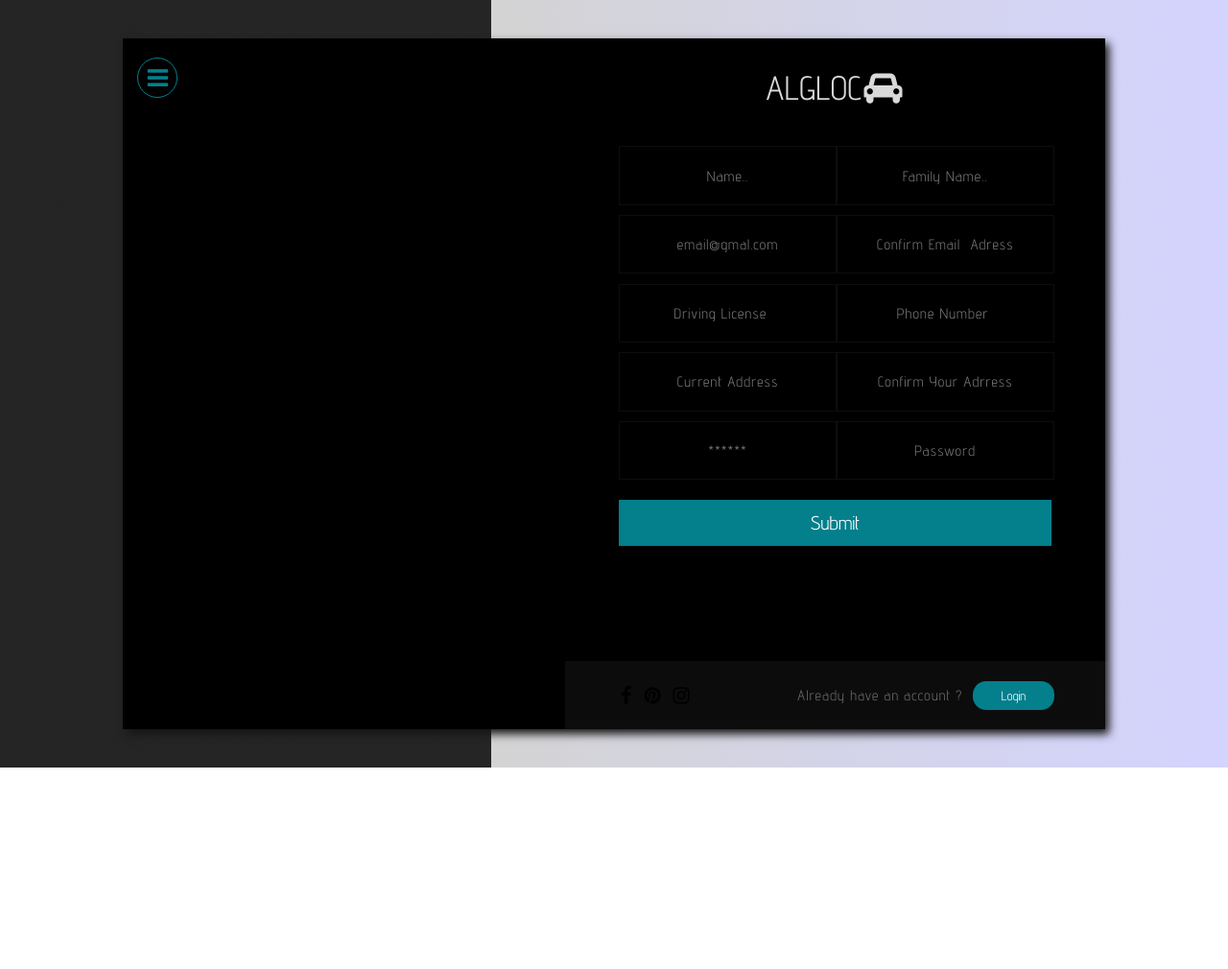
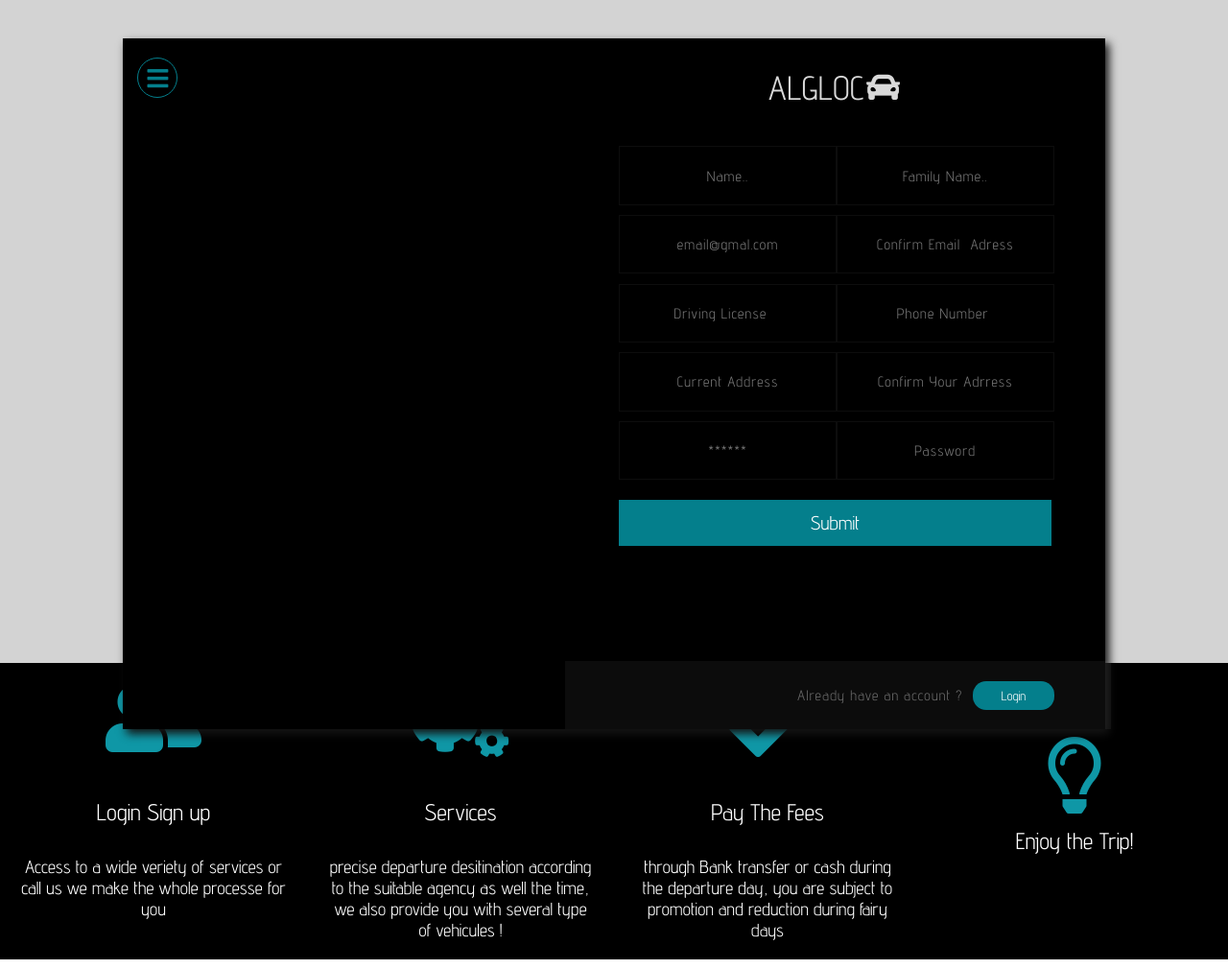
Before and after one commit to sara-boug/AlgLoc, a plain HTML site: page index.html in a window 1280 px wide. Shown: the whole page at 96% size. Before the commit the page ends 800 px from the top, so only its background shows below. Drawn offline with nearby package versions, Linux system fonts and the light colour scheme.

Commit message:
further details to the main index part

```diff
--- a/index.html
+++ b/index.html
@@ -6,6 +6,8 @@
   <link rel="stylesheet" href="views/CSS/indexStyle.css">
   <link rel="stylesheet" href="https://cdnjs.cloudflare.com/ajax/libs/font-awesome/4.7.0/css/font-awesome.min.css">
   <link href='https://fonts.googleapis.com/css?family=Advent Pro' rel='stylesheet'>
+  <link rel="stylesheet" href="https://use.fontawesome.com/releases/v5.12.1/css/all.css">
+
   <script src="https://code.jquery.com/jquery-1.12.4.min.js"></script>
   <script src="library\anime-master\lib\anime.min.js"></script>
 
@@ -13,6 +15,7 @@
 
 </head>
 <body>
+  <div class="body">
     <div class="container">
       <div  class="firstpart">
         <h1 class="toggle_leftbar"> <i class="fa fa-bars"></i></h1>
@@ -75,16 +78,36 @@
             <button class="switchbut"> Login</button>
           </div>
           <div class="second">
-          <i class="fa fa-facebook"></i>
-          <i class="fa fa-pinterest"></i>
+            <i class="fas fa-facebook"></i>
+            <i class="fas fa-pinterest"></i>
             <i class="fa fa-instagram"></i>
 
           </div>
         </div>
       </div>
-
-
     </div>
-
+  </div>
+  <section class="info"  >
+    <div class="part"> <i class="fas fa-user-friends"></i>
+      <h2>Login Sign up</h2>
+      <h3>Access to a wide veriety of services or call us we make the whole processe for you </h3>
+  </div>
+  <div class="part"> <i class="fas fa-cogs"></i>
+    <h2>Services</h2>
+    <h3>precise departure  desitination according to the suitable agency as well
+       the time, we also provide you
+      with several type of vehicules !</h3>
+</div>
+<div class="part"> <i class="fas fa-check-double"></i>
+      <h2>Pay The Fees</h2>
+      <h3>through Bank transfer or cash  during the departure day,
+        you are subject to promotion and
+        reduction during fairy days  </h3>
+  </div>
+  <div class="final_part">
+  <i  class="far fa-lightbulb"></i>
+  <h2>Enjoy the Trip! </h2>
+     </div>
+</section>
 </body>
 </html>
--- a/js/mainpage_interactions.js
+++ b/js/mainpage_interactions.js
@@ -33,4 +33,7 @@
           $(".toggle_leftbar").css("opacity","1");
 
     });
+    window.addEventListener('scroll', function() {
+  console.log("Scrollin'");
+});
  });
--- a/views/CSS/indexStyle.css
+++ b/views/CSS/indexStyle.css
@@ -1,9 +1,29 @@
+html{
+  height:100%;
+  padding:0;
+  margin:0;
+
+}
 body{
-  background: -webkit-linear-gradient(180deg, rgba(193,193,1931,0.7) 0%, rgba(193,193,193,0.7) 60%, rgba(13,13,13,0.9) 60%, rgba(13,13,13,0.9) 100%);
+  display: flex;
+  flex-direction: column;
+  justify-content: center;
+  height:1000px;;
+  width: 100%;
+  margin:0px;
+  padding: 0px;
 }
 body * {
   font-family: 'Advent Pro';
   outline: none;
+}
+
+.body{
+  /*  background: -webkit-linear-gradient(180deg, rgba(193,193,1931,0.7) 0%, rgba(193,193,193,0.7) 60%, rgba(13,13,13,0.9) 60%, rgba(13,13,13,0.9) 100%);*/
+  background-color:   rgba(193,193,193,0.7);
+  height:70%;
+  width: inherit;
+
 }
 
 .container{
@@ -11,7 +31,7 @@ body * {
   position: absolute;
   width:80%;
   height:90%;
-  left:50%;
+  left: 50%;
   top:50%;
   transform: translate(-50%, -50%);
   background-color:black;
@@ -69,6 +89,7 @@ body * {
 }
 .firstpart div.contact{
   height: 25%;
+  padding: none;
 
 }
 .firstpart div.services div , .firstpart div.contact div{
@@ -274,6 +295,59 @@ div.second i:hover{
   animation: turn_bar 0.3s linear 1;
 }
 
+/* above part */
+body  section.info {
+  display: flex;
+  flex-wrap: wrap;
+  width:inherit;
+  justify-content: space-around;
+   height:30%;;
+  background-color: rgb(0, 0, 0);
+  padding-top: 1%;
+}
+section.info div {
+    width: 24%;
+  height: 100%;
+  text-align: center;
+  margin:auto;
+  align-self: center;
+}
+
+section.info div * {
+  width: 90%;
+  margin:auto;
+  text-align: center;
+  color: white;
+  margin: auto;
+
+}
+section.info div i {
+  align-self: center;
+  color: #0f97a6;
+  font-size:80px;
+  height: 40%;
+  padding: 5px;
+}
+div.part h2 {
+  height:20%;
+  font-weight: lighter;
+
+}
+div.part h3 {
+  height: 40%;
+  font-weight: lighter;
+
+}
+ section.info div.final_part {
+   height: 60%;
+          }
+          section.info div.final_part  *{
+             height: 50%;
+                    }
+ div.final_part h2 {
+   font-weight: lighter;
+}
+
 /* animation*/
 
 @keyframes anim{
```
Lines whose indentation alone changed are shown as unchanged.
